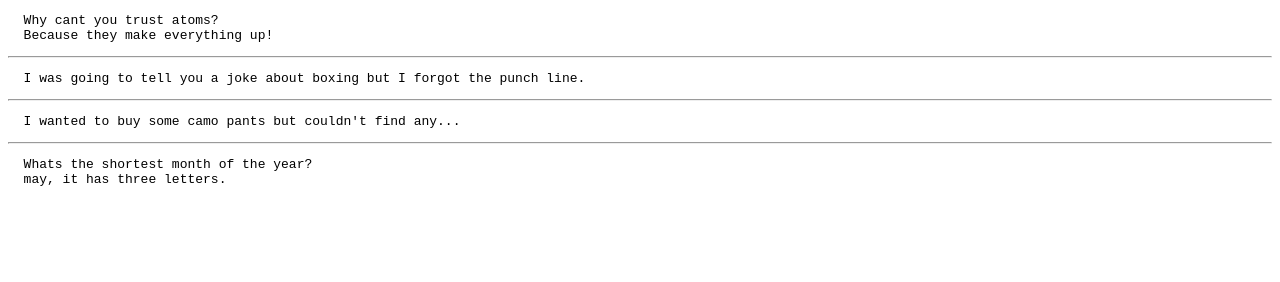
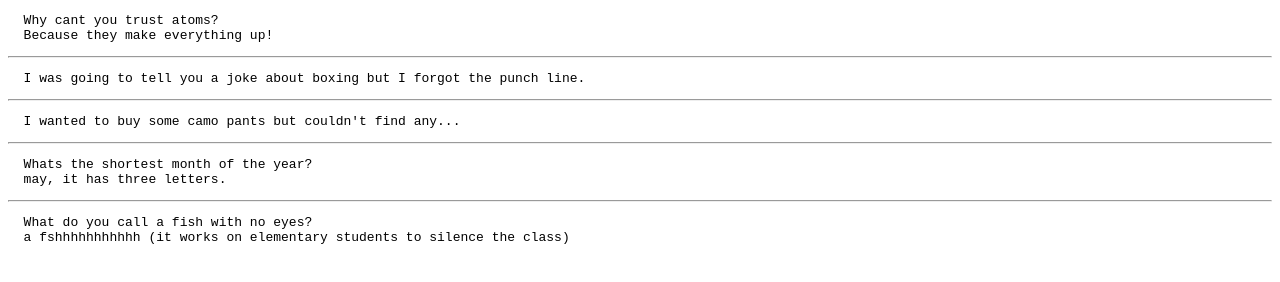
Before and after one commit to Xwenwenx/Funny-jokes-Hacktoberfest, a plain HTML site: page index.html in a window 1280 px wide. Drawn offline with Linux system fonts and the light colour scheme.

Commit message:
A fish with no eyes!

```diff
--- a/index.html
+++ b/index.html
@@ -22,5 +22,10 @@
   Whats the shortest month of the year?
   may, it has three letters.
 </pre>
+<hr>
+<pre>
+  What do you call a fish with no eyes?
+  a fshhhhhhhhhhh (it works on elementary students to silence the class)
+</pre>
 </body>
 </html>
```
